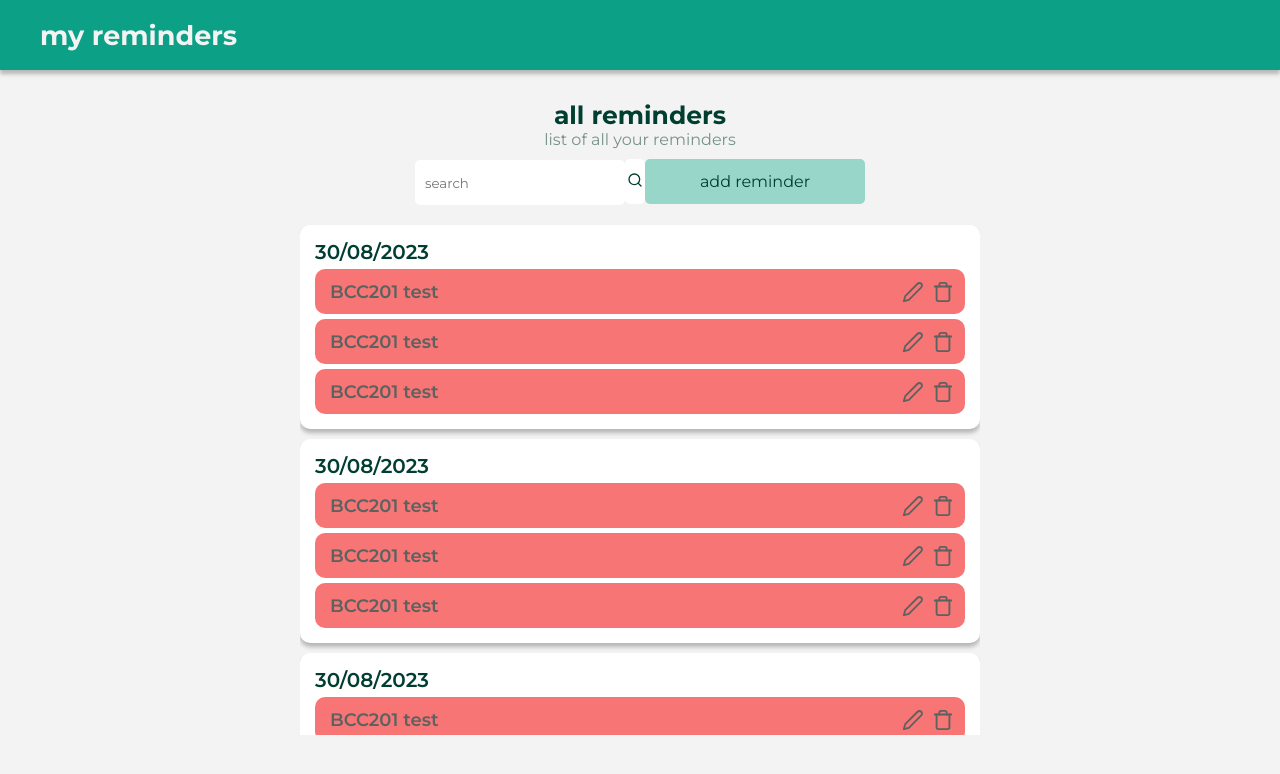
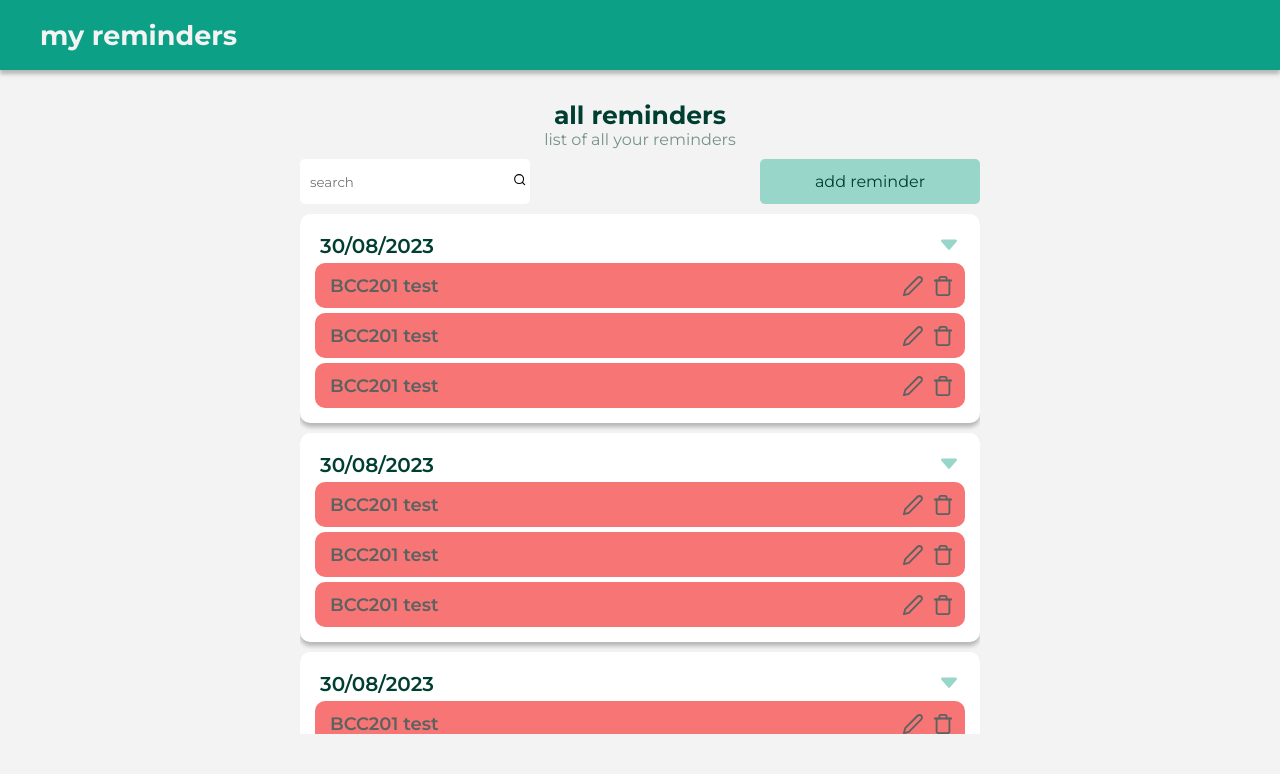
Before and after one commit to vitoriabispo/lembretes, a React (Create React App) app in the folder frontend/: page / in a window 1280 px wide. Shown: the top 774 px of the page. Built offline with nearby package versions, Linux system fonts and the light colour scheme; the HTML template or start-up script is replaced by a standard one.

Commit message:
styling the search bar

```diff
--- a/frontend/src/components/AllReminders/AllReminders.css
+++ b/frontend/src/components/AllReminders/AllReminders.css
@@ -21,28 +21,43 @@
 }
 
 .searchRow {
+  width: 680px;
+
   display: flex;
-  margin: 10px 0px 10px 0px;
+  justify-content: space-between;
+  margin: 10px 0 10px 0;
 }
-
 
 .searchRow input {
   border: none;
   width: 200px;
   height: 45px;
-  border-radius: 5px;
 
   background-color: #FFFFFF;
   color: #5B6260;
   padding-left: 10px;
+
+  border-top-left-radius: 5px;
+  border-bottom-left-radius: 5px;
 }
 
 #searchButton {
   width: 20px;
+  height: 45px;
   background: #FFFFFF;
+  border: none;
+  cursor: pointer;
+
+  border-top-right-radius: 5px;
+  border-bottom-right-radius: 5px;
 }
 
-.searchRow button {
+#searchButton:hover {
+    background: #fbfbfb;
+    transition: .9s;
+}
+
+.newReminderButton button {
   border: none;
   width: 220px;
   height: 45px;
@@ -56,10 +71,15 @@
   font-weight: 400;
 }
 
-.searchRow button:hover{
+.newReminderButton button:hover{
   background-color: #0CA187;
   transition: .9s;
   color: #f3f3f3;
+}
+
+.searchForm {
+  display: flex;
+  justify-content: center;
 }
 
 .listAllReminders {
--- a/frontend/src/components/AllReminders/AllReminders.js
+++ b/frontend/src/components/AllReminders/AllReminders.js
@@ -22,9 +22,11 @@ export function AllReminders() {
           <input type="text" id="dateSearch" placeholder="search"/>
           <button type="submit" id="searchButton" ><FiSearch/></button>
         </form>
-        <button id="newReminderButton" onClick= {() => setNewReminderOpen(true)}>
-          add reminder
-        </button>
+        <div className="newReminderButton">
+          <button  onClick= {() => setNewReminderOpen(true)}>
+            add reminder
+          </button>
+        </div>
       </div>
 
       <div className="listAllReminders">
@@ -32,8 +34,8 @@ export function AllReminders() {
         <SingleDate/>
         <SingleDate/>
       </div>
+      <NewReminder isOpen={newReminderOpen} setNewReminderClose={() => setNewReminderOpen(!newReminderOpen)}/>
 
-      <NewReminder isOpen={newReminderOpen} setNewReminderClose={() => setNewReminderOpen(!newReminderOpen)}/>
 
 
     </div>
--- a/frontend/src/components/SingleDate/SingleDate.css
+++ b/frontend/src/components/SingleDate/SingleDate.css
@@ -1,5 +1,5 @@
 .singleDate {
-  margin: 10px 0px 10px 0px;
+  margin: 0px 0px 10px 0px;
   padding: 15px;
   width: 650px;
   border-radius: 10px;
@@ -8,11 +8,31 @@
   box-shadow: 0px 4px 4px 0px rgba(0, 0, 0, 0.25);
 }
 
+.dateReminder {
+  display: flex;
+  justify-content: space-between;
+  padding: 5px;
+}
+
 .dateReminder p {
   color: #003E31;
   font-size: 20px;
   font-weight: 600;
-  margin-bottom: 5px;
+}
+
+.dateReminder button {
+  color: #98D6CA;
+  background-color: #FFFFFF;
+
+  cursor: pointer;
+  border: none;
+  width: 22px;
+  height: 22px;
+}
+
+.dateReminder button:hover {
+  color: #0CA187;
+  transition: .9s;
 }
 
 .reminderContainer {
--- a/frontend/src/components/SingleDate/SingleDate.js
+++ b/frontend/src/components/SingleDate/SingleDate.js
@@ -1,12 +1,17 @@
 import { FiEdit2, FiTrash } from 'react-icons/fi';
-
+import { BsFillCaretDownFill } from 'react-icons/bs'
 import './SingleDate.css';
 
 export function SingleDate() {
+
   return(
     <div className="singleDate">
+      <div className="accordionSingleDate">
         <div className="dateReminder">
           <p>30/08/2023</p>
+          <button>
+            <BsFillCaretDownFill size={22}/>
+          </button>
         </div>
         <div className="reminderContainer">
           <div className="singleReminder">
@@ -32,5 +37,6 @@ export function SingleDate() {
           </div>
         </div>
       </div>
+    </div>
   )
 }
```
Lines whose indentation alone changed are shown as unchanged.
